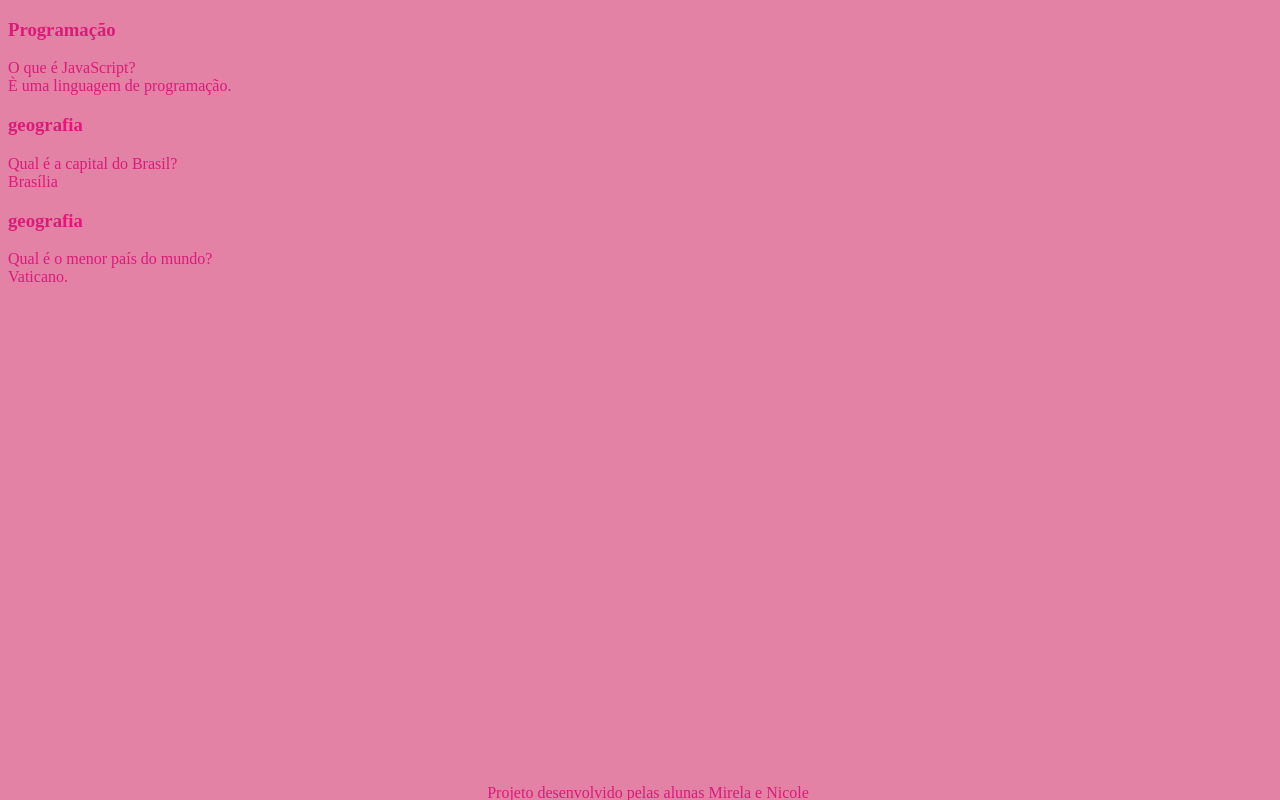
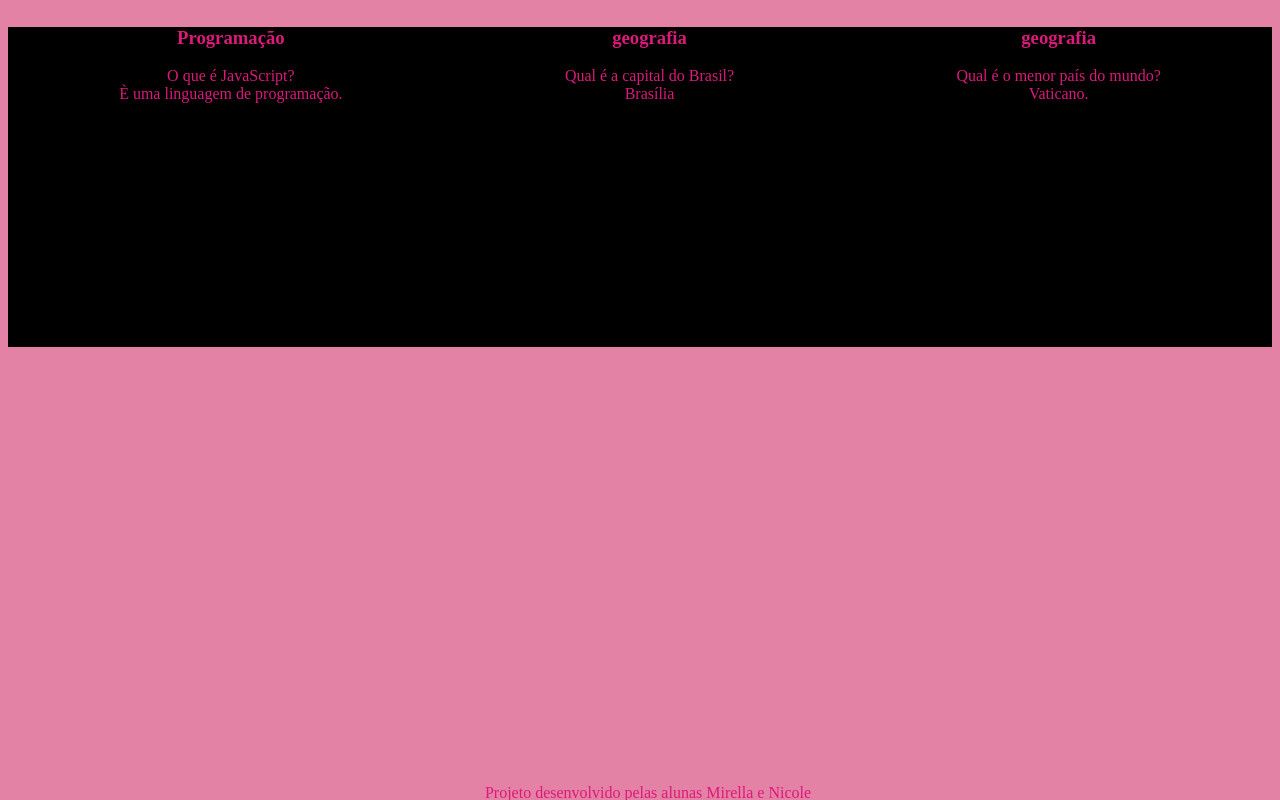
Before and after one commit to nicolelara123/Flashcards, a plain HTML site: page index.html in a window 1280 px wide. Drawn offline with Linux system fonts and the light colour scheme.

Commit message:
flasccard

```diff
--- a/index.html
+++ b/index.html
@@ -47,6 +47,6 @@
     <script src="script.js"></script>
 </body>
 <footer>
-<p>Projeto desenvolvido pelas alunas Mirela e Nicole</p>
+<p>Projeto desenvolvido pelas alunas Mirella e Nicole</p>
     </footer>
 </html>
--- a/style.css
+++ b/style.css
@@ -22,3 +22,19 @@ footer p {
 --card-front-color:#000000;
 --card-back-color:#000000;
 }
+#container{
+    display: flex;
+}
+.cartao{
+    margin: Irem Irem;
+height: 20rem;
+flex-grow: 1;
+flex-basis: calc(33%-6rem);
+}
+.cartao-conteudo{
+    text-align: center;
+    background-color: var(--card-front-color);
+    height: 100%;
+    transform-style: preserve-3d;
+    transition: transform 300ms ease-in-out;
+}
```
